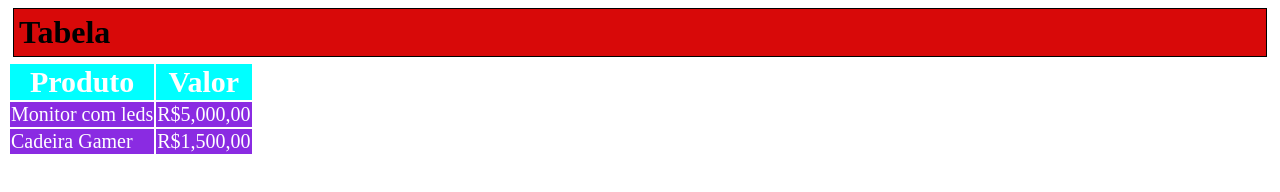
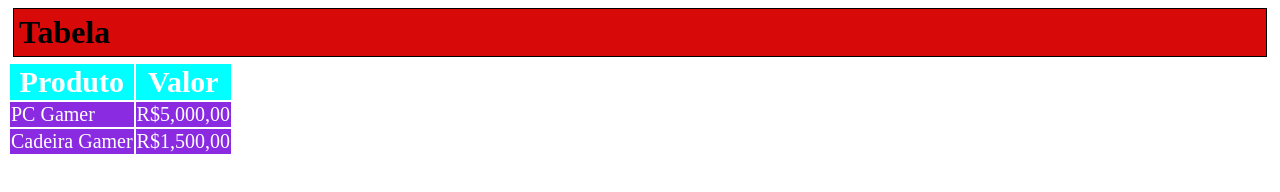
Before and after one commit to MarcioHW/Aula-Tabela, a plain HTML site: page index.html in a window 1280 px wide. Drawn offline with Linux system fonts and the light colour scheme.

Commit message:
de monitor com led pra PC Gamer

```diff
--- a/index.html
+++ b/index.html
@@ -19,7 +19,7 @@
         </thead>
         <tbody>
             <tr>
-                <td>Monitor com leds</td>
+                <td>PC Gamer</td>
                 <td>R$5,000,00</td>
             </tr>
             <tr>
```
